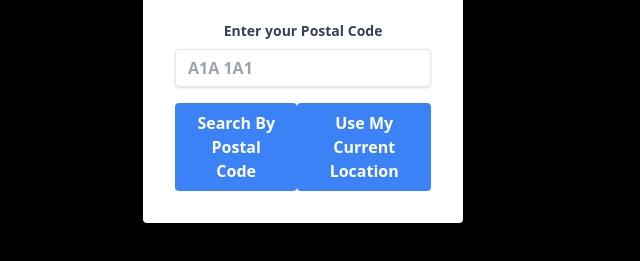
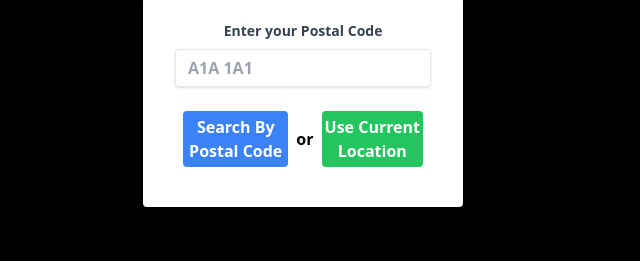
Before and after one commit to brysonbest/findmymla, a website built with Vite: page index.html in a window 1280 px wide. Shown: the part 59-320 px from the top of the page, without its empty margins (319-959 px from the left). Built offline with nearby package versions, Linux system fonts and the light colour scheme.

Commit message:
Adjust button styling.

```diff
--- a/index.html
+++ b/index.html
@@ -60,17 +60,18 @@
                   <div class="flex items-center justify-between">
                     <button
                       id="searchpostal"
-                      class="bg-blue-500 hover:bg-blue-700 text-white font-bold py-2 px-4 rounded focus:outline-none focus:shadow-outline"
+                      class="bg-blue-500 hover:bg-blue-700 text-white font-bold py-1 m-2 rounded focus:outline-none focus:shadow-outline"
                       type="submit"
                     >
                       Search By Postal Code
                     </button>
+                    or
                     <button
                       id="searchlocal"
-                      class="bg-blue-500 hover:bg-blue-700 text-white font-bold py-2 px-4 rounded focus:outline-none focus:shadow-outline"
+                      class="bg-green-500 hover:bg-green-700 text-white font-bold py-1 m-2 rounded focus:outline-none focus:shadow-outline"
                       type="button"
                     >
-                      Use My Current Location
+                      Use Current Location
                     </button>
                   </div>
                 </form>
```
